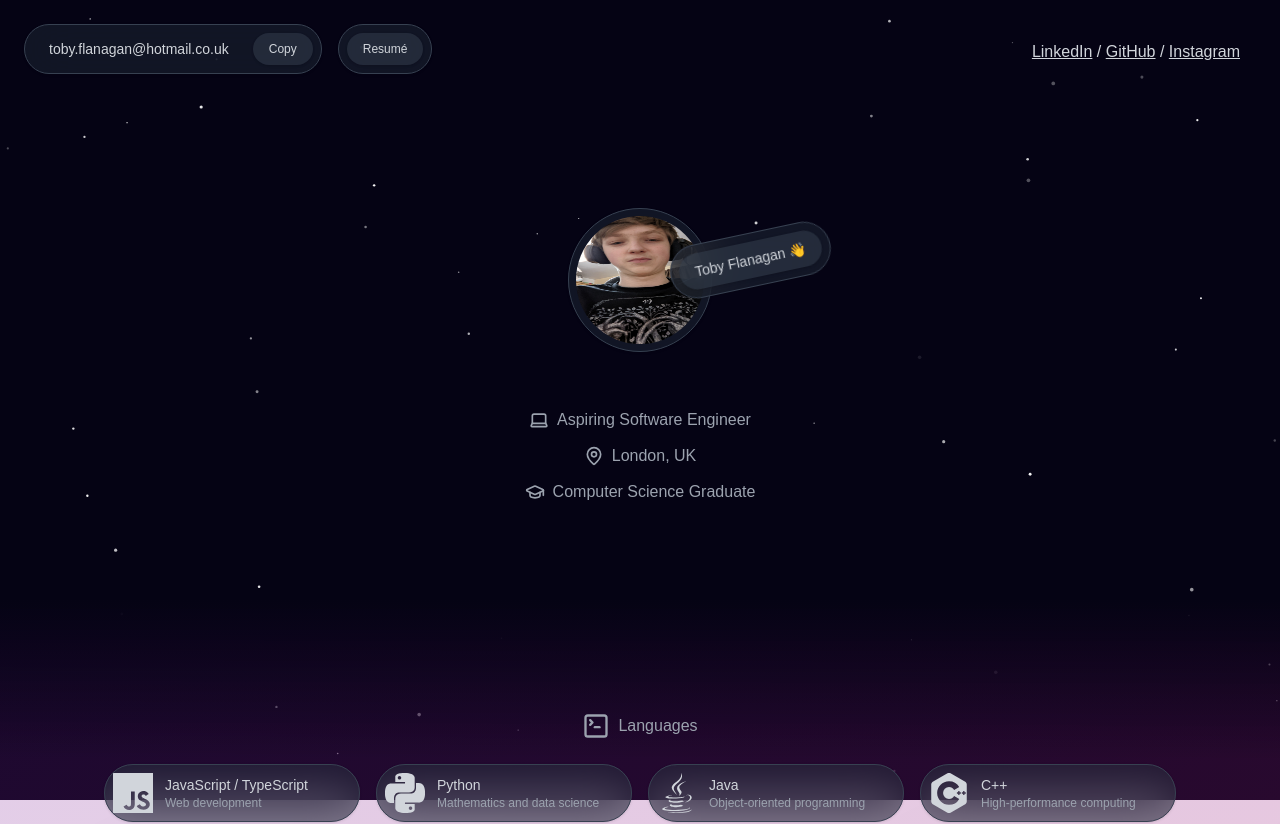
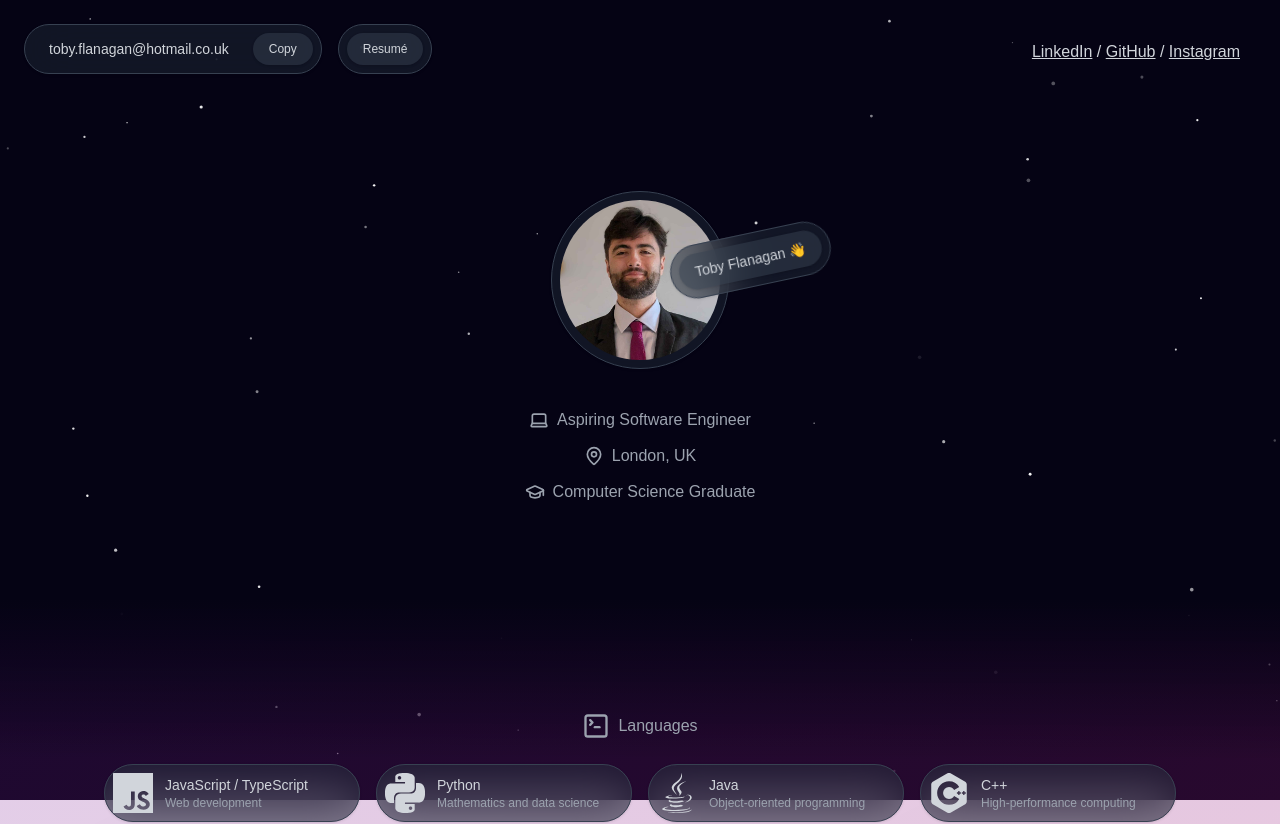
Before and after one commit to TobyFlan/next-website, a Next.js app: page / in a window 1280 px wide. Shown: the top 824 px of the page. Built offline with nearby package versions, Linux system fonts and the light colour scheme.

Commit message:
removed picture of ben for the profile

```diff
--- a/src/components/Header.tsx
+++ b/src/components/Header.tsx
@@ -48,11 +48,11 @@ function ProfileSection({ isMobile }: { isMobile: boolean }) {
 
             <div className="relative w-full max-w-sm mx-auto h-48 sm:h-40">
                 <div className="absolute inset-0 flex items-center justify-center">
-                    <Card className="bg-gray-800/50 border-gray-700 rounded-full overflow-hidden backdrop-blur-xl flex items-center justify-center p-2 w-36 h-36">
-                    <Avatar className="w-32 h-32">
-                        <AvatarImage src="/drippy shirt.jpg" alt="Toby Flanagan" />
-                        <AvatarFallback>TF</AvatarFallback>
-                    </Avatar>
+                    <Card className="bg-gray-800/50 border-gray-700 rounded-full overflow-hidden backdrop-blur-xl flex items-center justify-center p-2">
+                        <Avatar className="w-40 h-40">
+                            <AvatarImage src="/profile-pic.jpg" alt="Toby Flanagan" className="object-cover" />
+                            <AvatarFallback>TF</AvatarFallback>
+                        </Avatar>
                     </Card>
                 </div>
 
```
Also changed, not shown: public/profile-pic.jpg (added), src/components/Footer.tsx (added).
